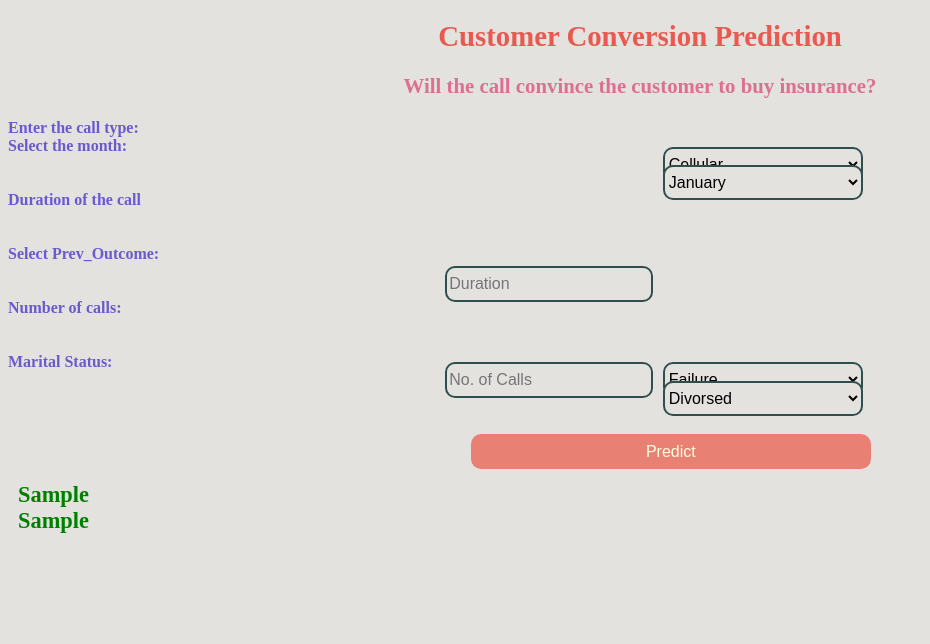
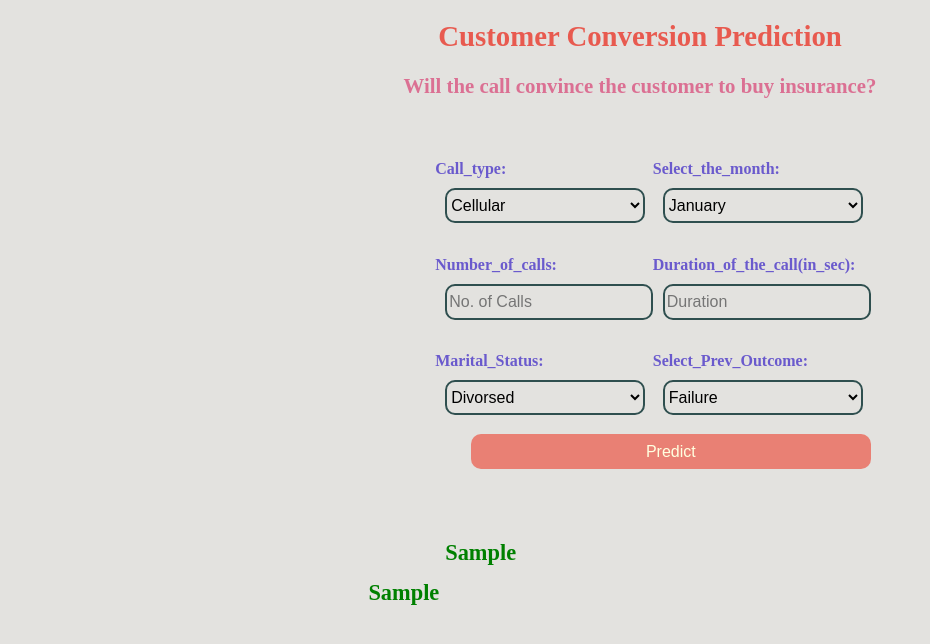
Before and after one commit to Praveen2812git/customer_conversion_prediction, a Flask app: template templates/index.html in a window 1280 px wide. Shown: the top 644 px of the page, without its empty margins (0-930 px from the left). Run offline with Flask 2, Linux system fonts and the light colour scheme; the template is opened without the code that fills it: most values are stand-ins (such as "Sample title", 1, 10 or a date in 2020); parts of the project's set-up code (start-up, migrations or seed data) failed here and were passed over.

Commit message:
Changing front end according to important features

```diff
--- a/app.py
+++ b/app.py
@@ -4,8 +4,8 @@ import pickle, numpy as np
 app = Flask(__name__)
 
 # Loading the model and scaler
-model = pickle.load(open('CCP_DTClassification.pkl', 'rb'))
-scaler = pickle.load(open('scaler.pkl', 'rb'))
+model = pickle.load(open('CCP_DTClassification.pkl', 'rb')) # use absolute path for local run
+scaler = pickle.load(open('scaler.pkl', 'rb')) # use absolute path for local run
 
 # Home Page
 @app.route("/")
--- a/static/style.css
+++ b/static/style.css
@@ -57,7 +57,6 @@ input{
     font: Georgia;
     font-size: 1em;
     position: absolute;
-    left: 34%;
 }
 input:focus{
     border: solid 2px darkslategray;
@@ -80,7 +79,6 @@ input:hover{
     font: Georgia;
     font-size: 1em;
     position: absolute;
-    left: 51%;
 }
 #drop_down:focus{
     border: solid 2px darkslategray;
@@ -113,63 +111,38 @@ input:hover{
 }
 
 /*positioning*/
-/*search box positioning*/
-#age_search{
+/*search and select box positioning*/
+.call_type_class{
     position: absolute;
     top: 20%;
+    left: 34%;
 }
-#duration_search{
+.month_class{
+    position: absolute;
+    top: 20%;
+    left: 51%;
+}
+.duration_class{
     position: absolute;
     top: 32%;
+    left: 51%;
 }
-#nfc_search{
+.prev_outcome_class{
     position: absolute;
     top: 44%;
+    left: 51%;
 }
-/*select box positioning*/
-select[name='jobs']{
-    position: absolute;
-    top: 20%;
-}
-select[name='days']{
+.num_calls_class{
     position: absolute;
     top: 32%;
+    left: 34%;
 }
-select[name='months']{
+.marital_class{
     position: absolute;
     top: 44%;
+    left: 34%;
 }
-/*label text positioning*/
-#tage{
-    position: absolute;
-    top: 18%;
-    left: 35%;
-}
-#tjob{
-    position: absolute;
-    top: 18%;
-    left: 52%;
-}
-#tday{
-    position: absolute;
-    top: 30%;
-    left: 52%;
-}
-#tmon{
-    position: absolute;
-    top: 42%;
-    left: 52%;
-}
-#tdur{
-    position: absolute;
-    top: 28.5%;
-    left: 35%;
-}
-#tnoc{
-    position: absolute;
-    top: 40.5%;
-    left: 35%;
-}
+
 /*res text positioning*/
 #res_mes_1{
     position: absolute;
--- a/templates/index.html
+++ b/templates/index.html
@@ -15,49 +15,61 @@
 </h3>
 
 <form method="post" action="/predict">
-    <label><span class="label_input" id="tcall_type">Enter the call type:</span></label><br>
+    <div class="call_type_class">
+    <label><span class="label_input" id="tcall_type">Call_type:</span></label><br>
     <select name="call_type" id="drop_down">
         <option value=3>Cellular</option>
         <option value=2>Telephone</option>
         <option value=1>Unknown</option>
     </select>
+    </div>
 
-    <label for="month"><span class="label_input" id="tmonth">Select the month:</span></label><br>
+    <div class="month_class">
+    <label for="month"><span class="label_input" id="tmonth">Select_the_month:</span></label><br>
     <select name="month" id="drop_down">
         <option value=3>January</option>
         <option value=7>February</option>
         <option value=12>March</option>
         <option value=8>April</option>
         <option value=1>May</option>
-        <option value=5>Jun</option>
-        <option value=2>Jul</option>
+        <option value=5>June</option>
+        <option value=2>July</option>
         <option value=6>August</option>
         <option value=10>September</option>
         <option value=9>October</option>
         <option value=4>November</option>
         <option value=11>December</option>
      </select><br><br>
+     </div>
 
-    <label for="duration"><span class="label_input" id="tduration">Duration of the call</span></label><br>
+    <div class="duration_class">
+    <label for="duration"><span class="label_input" id="tduration">Duration_of_the_call(in_sec):</span></label><br>
     <input type="text" name="duration" id="duration_search" placeholder="Duration" required="required" /><br><br>
+    </div>
 
-    <label for="prev_outcome"><span class="label_input" id="tprev_outcome">Select Prev_Outcome:</span></label><br>
-    <select name="months" id="drop_down">
+    <div class="prev_outcome_class">
+    <label for="prev_outcome"><span class="label_input" id="tprev_outcome">Select_Prev_Outcome:</span></label><br>
+    <select name="prev_outcome" id="drop_down">
         <option value=2>Failure</option>
         <option value=4>Success</option>
         <option value=3>Other</option>
         <option value=1>Unknown</option>
      </select><br><br>
+     </div>
 
-    <label><span class="label_input" id="tnum_calls">Number of calls:</span></label><br>
+    <div class="num_calls_class">
+    <label><span class="label_input" id="tnum_calls">Number_of_calls:</span></label><br>
     <input type="text" name="no_of_calls" id="nfc_search" placeholder="No. of Calls" required="required"><br><br>
+    </div>
 
-    <label><span class="label_input" id="tmarital">Marital Status:</span></label><br>
+    <div class="marital_class">
+    <label><span class="label_input" id="tmarital">Marital_Status:</span></label><br>
     <select name="marital" id="drop_down">
         <option value=2>Divorsed</option>
         <option value=1>Married</option>
         <option value=3>Single</option>
      </select><br><br>
+     </div>
 
     <input type="submit" value="Predict" id="predict_button" ><br><br>
 
@@ -66,8 +78,8 @@
 <div>
     <h4>
         <span class="err_mes">{{error_message}}</span><br>
-        <span class="res_mes">{{prediction_result}}</span><br>
-        <span class="res_mes">{{prediction_chance}}</span>
+        <span class="res_mes" id="res_mes_1">{{prediction_result}}</span><br>
+        <span class="res_mes" id="res_mes_2">{{prediction_chance}}</span>
     </h4>
 </div>
 
```
Also changed, not shown: 1 other file.
